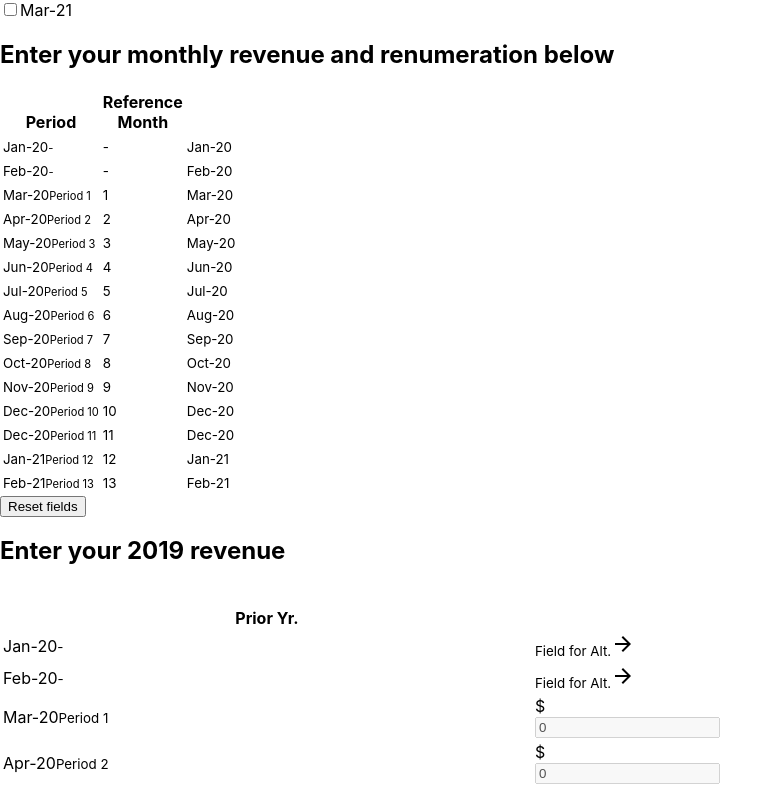
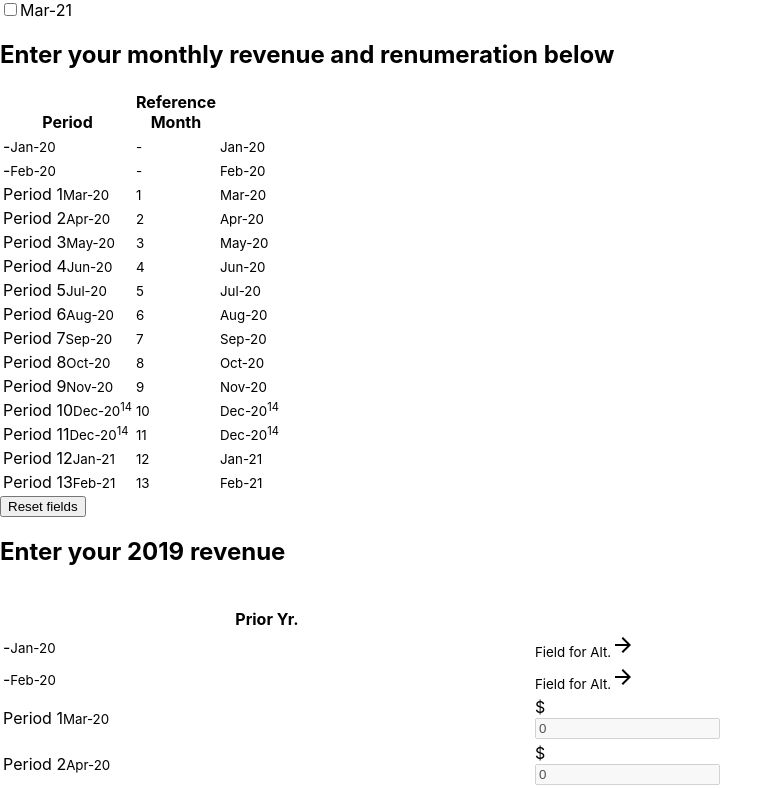
Before and after one commit to gopunchcard/cews-calculator, a React (Create React App) app: page / in a window 1280 px wide. Shown: the part 2160-2948 px from the top of the page, without its empty margins (0-783 px from the left). Built offline with nearby package versions, Linux system fonts and the light colour scheme; the HTML template or start-up script is replaced by a standard one; a web font is replaced by a local one.

Commit message:
Formatting

```diff
--- a/src/Calculator.tsx
+++ b/src/Calculator.tsx
@@ -51,7 +51,7 @@ const Calculator: React.FC<IProps> = (props: IProps) => {
 		<React.Fragment>
 			<div className="mb-4 p-3 bg-quinary-light border border-dark">
 				<h2 className="h6 text-monospace text-uppercase mb-2">
-					Choose the months you want to calculate the subsidy for<a href="#general-notes-13"><sup>13</sup></a>
+					Choose the periods you want to calculate the subsidy for<a href="#general-notes-13"><sup>13</sup></a>
 				</h2>
 				<div className="row">
 					{monthLabels.map((month, index: number) => index - periodStart >= 0 && (
@@ -89,12 +89,15 @@ const Calculator: React.FC<IProps> = (props: IProps) => {
 											<tr key={`row-labels-${index}`} className={classnames(!checkEnabledPeriods(index) && 'disabled')}>
 												<td className="d-lg-none px-3 text-uppercase text-monospace small text-nowrap align-middle">
 													<div className="d-flex flex-column justify-content-center form-control px-0 bg-transparent border-transparent">
-														<small>
-															{refMonthLabels[index]}
-															<small className="d-block mt-n2">
-																{index - periodStart >= 0 ? `Period ${index - periodStart + 1}` : '-'}
-															</small>
+
+
+
+														{index - periodStart >= 0 ? `Period ${index - periodStart + 1}` : '-'}
+
+														<small className="d-block mt-n2">
+															{refMonthLabels[index]}{showDecFootnote(index)}
 														</small>
+
 													</div>
 												</td>
 												<td className="d-none d-lg-table-cell px-3">
@@ -104,7 +107,7 @@ const Calculator: React.FC<IProps> = (props: IProps) => {
 												</td>
 												<td className="d-none d-lg-table-cell px-3 pl-lg-1">
 													<div className="form-control bg-transparent border-transparent px-0">
-														<small className="text-uppercase text-monospace text-right">{refMonthLabels[index]}</small>
+														<small className="text-uppercase text-monospace text-right">{refMonthLabels[index]}{showDecFootnote(index)}</small>
 													</div>
 												</td>
 											</tr>
@@ -132,9 +135,9 @@ const Calculator: React.FC<IProps> = (props: IProps) => {
 									{values2019.map((item, index: number) => (
 										<tr key={`column-2019-${index}`} className={classnames(!checkEnabledPeriods(index) && 'd-none d-md-table-row disabled', index < periodStart && checkEnabledPeriods(index) && 'd-none d-md-table-row')}>
 											<td className="d-md-none pl-3 text-uppercase text-monospace small text-nowrap align-middle">
-												{refMonthLabels[index]}
+												{index - periodStart >= 0 ? `Period ${index - periodStart + 1}` : '-'}
 												<small className="d-block mt-n2">
-													{index - periodStart >= 0 ? `Period ${index - periodStart + 1}` : '-'}
+													{refMonthLabels[index]}{showDecFootnote(index)}
 												</small>
 											</td>
 											<td className="pr-3">
@@ -197,9 +200,12 @@ const Calculator: React.FC<IProps> = (props: IProps) => {
 										return (
 											<tr key={`column-2020-${index}`} className={classnames(!checkEnabledPeriods(index) && 'd-none d-md-table-row disabled')}>
 												<td className="d-md-none pl-3 text-uppercase text-monospace small text-nowrap align-middle">
-													{refMonthLabels[index]}
+
+
+													{index - periodStart >= 0 ? `Period ${index - periodStart + 1}` : '-'}
+
 													<small className="d-block mt-n2">
-														{index - periodStart >= 0 ? `Period ${index - periodStart + 1}` : '-'}
+														{refMonthLabels[index]}
 													</small>
 												</td>
 												<td className="pr-3">
@@ -255,9 +261,12 @@ const Calculator: React.FC<IProps> = (props: IProps) => {
 										return (
 											<tr key={`column-2020-${index}`} className={classnames(!checkEnabledPeriods(index) && 'disabled', !enabledPeriods[index] && 'd-none d-md-table-row')}>
 												<td className="d-md-none pl-3 text-uppercase text-monospace small text-nowrap align-middle">
-													{refMonthLabels[index]}
+
+
+													{index - periodStart >= 0 ? `Period ${index - periodStart + 1}` : '-'}
+
 													<small className="d-block mt-n2">
-														{index - periodStart >= 0 ? `Period ${index - periodStart + 1}` : '-'}
+														{refMonthLabels[index]}
 													</small>
 												</td>
 												<td className="pr-3">
@@ -346,14 +355,16 @@ const Calculator: React.FC<IProps> = (props: IProps) => {
 									<React.Fragment key={`column-results-${index}`}>
 										<tr className={classnames('d-sm-none', !checkEnabledPeriods(index) && 'disabled', !enabledPeriods[index] && 'd-none')}>
 											<td colSpan={2} className="pb-0 text-uppercase text-monospace small text-nowrap align-middle">
-												{refMonthLabels[index]} - {index - periodStart >= 0 ? `Period ${index - periodStart + 1}` : '-'}:
+												{index - periodStart >= 0 ? `Period ${index - periodStart + 1}` : '-'} - {refMonthLabels[index]}:
 											</td>
 										</tr>
 										<tr className={classnames(!checkEnabledPeriods(index) && 'disabled', !enabledPeriods[index] && 'd-none d-lg-table-row', !(index % 2) && 'bg-sm-table-accent')}>
 											<td className="pl-3 text-uppercase text-monospace small text-nowrap align-middle d-none d-sm-table-cell d-lg-none">
-												{refMonthLabels[index]}
+
+
+												{index - periodStart >= 0 ? `Period ${index - periodStart + 1}` : '-'}
 												<small className="d-block mt-n2">
-													{index - periodStart >= 0 ? `Period ${index - periodStart + 1}` : '-'}
+													{refMonthLabels[index]}
 												</small>
 											</td>
 											<td className="pl-lg-3 pr-lg-2">
@@ -605,6 +616,10 @@ const Calculator: React.FC<IProps> = (props: IProps) => {
 		}
 		return false;
 	}
+	function showDecFootnote(index: number) {
+		if (index === 11 || index === 12)
+			return <sup>14</sup>;
+	}
 
 };
 
```
